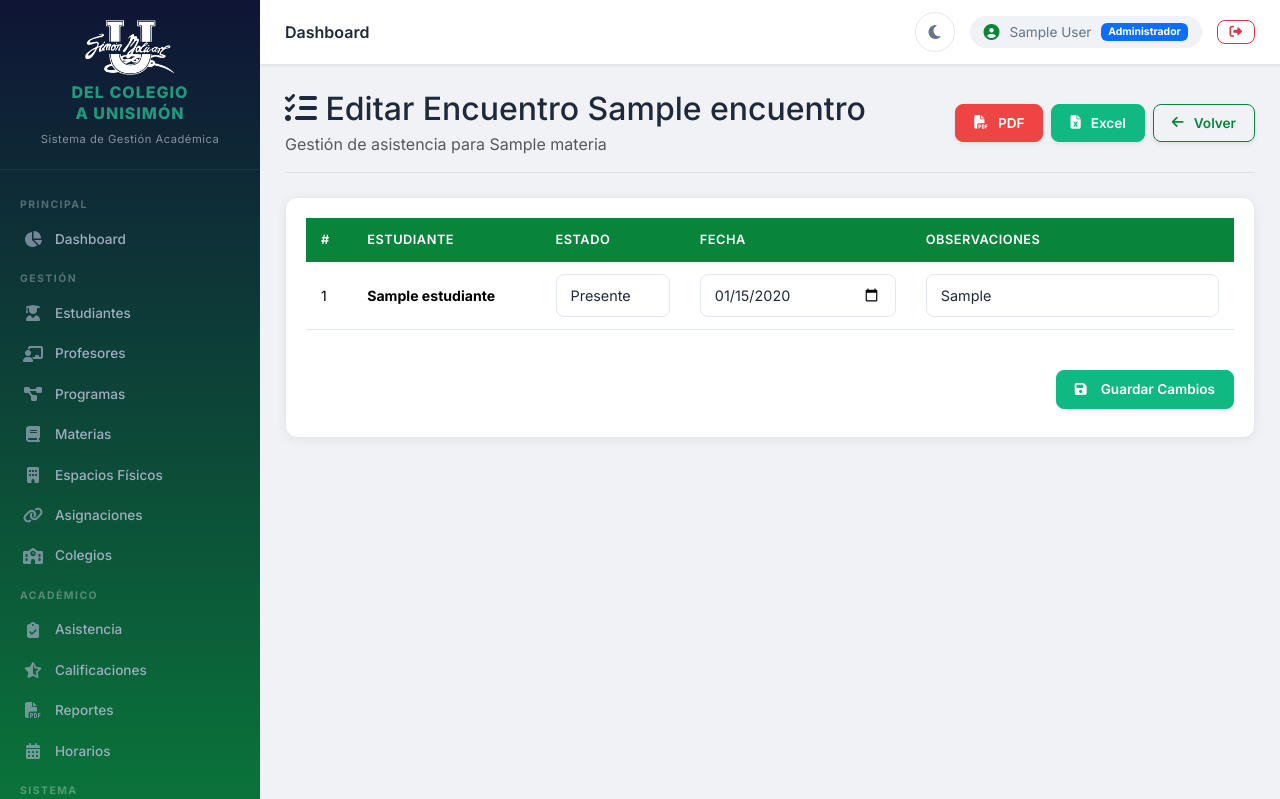
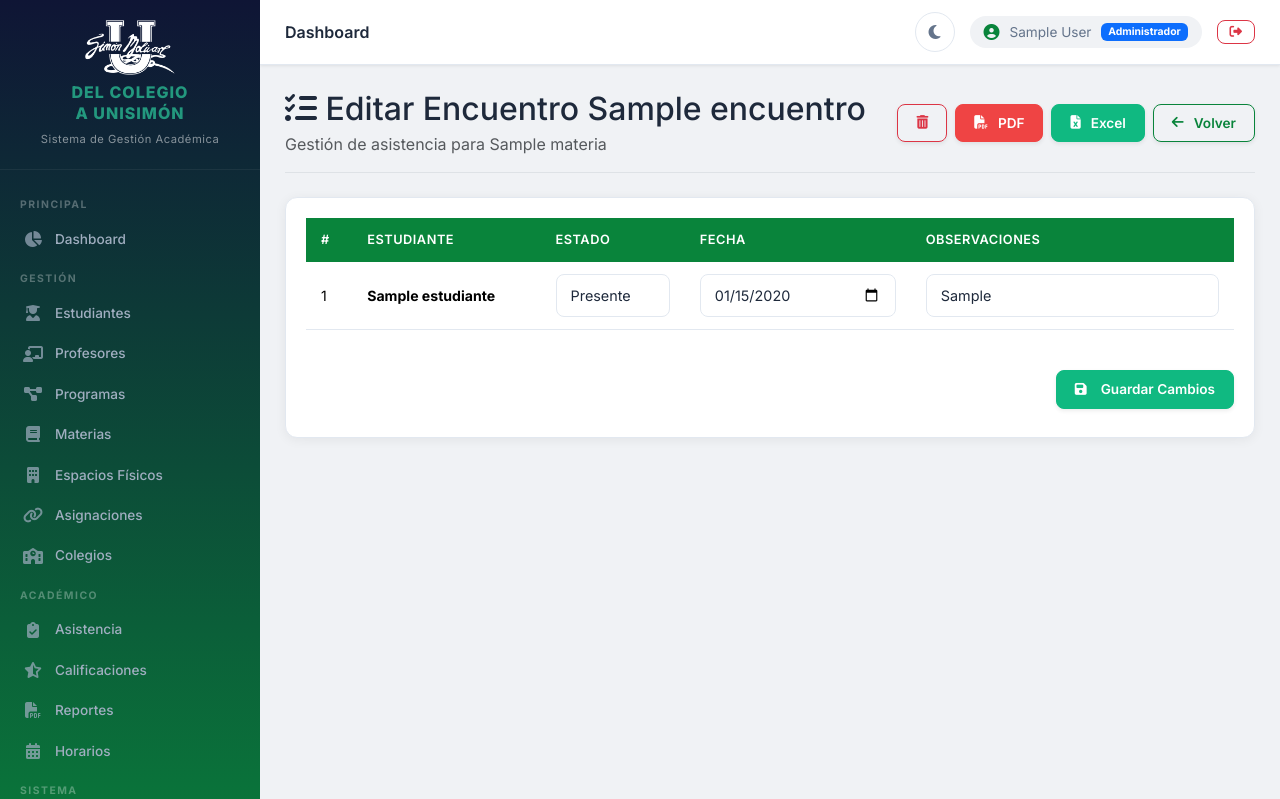
Before and after one commit to DOKWILL/Del_Colegio_a_Unisimon, a Django app: template templates/asistencia/detalle_encuentro.html in a window 1280 px wide. Shown: the top 799 px of the page. Run offline with Django 5.2, Linux system fonts and the light colour scheme; a user stored in the database is signed in; tables that the repository leaves empty hold one stand-in row (values such as "Sample post"); the template is opened without the code that fills it: values that come from a table or form of the project are taken from there, most other values are stand-ins (such as "Sample title", 1, 10 or a date in 2020); some libraries are stand-ins or nearby versions.

Commit message:
Add delete button for admin users in encuentro template

```diff
--- a/templates/asistencia/detalle_encuentro.html
+++ b/templates/asistencia/detalle_encuentro.html
@@ -9,6 +9,12 @@
     </div>
 
     <div class="d-flex gap-2">
+        {% if request.user.es_admin %}
+        <a href="{% url 'asistencia:eliminar_encuentro' asignacion.id encuentro %}" class="btn btn-outline-danger shadow-sm" title="Eliminar este encuentro">
+            <i class="fas fa-trash-alt"></i>
+        </a>
+        {% endif %}
+
         <a href="{% url 'asistencia:descargar_encuentro_pdf' asignacion.id encuentro %}" class="btn btn-danger shadow-sm">
             <i class="fas fa-file-pdf me-1"></i> PDF
         </a>
```
